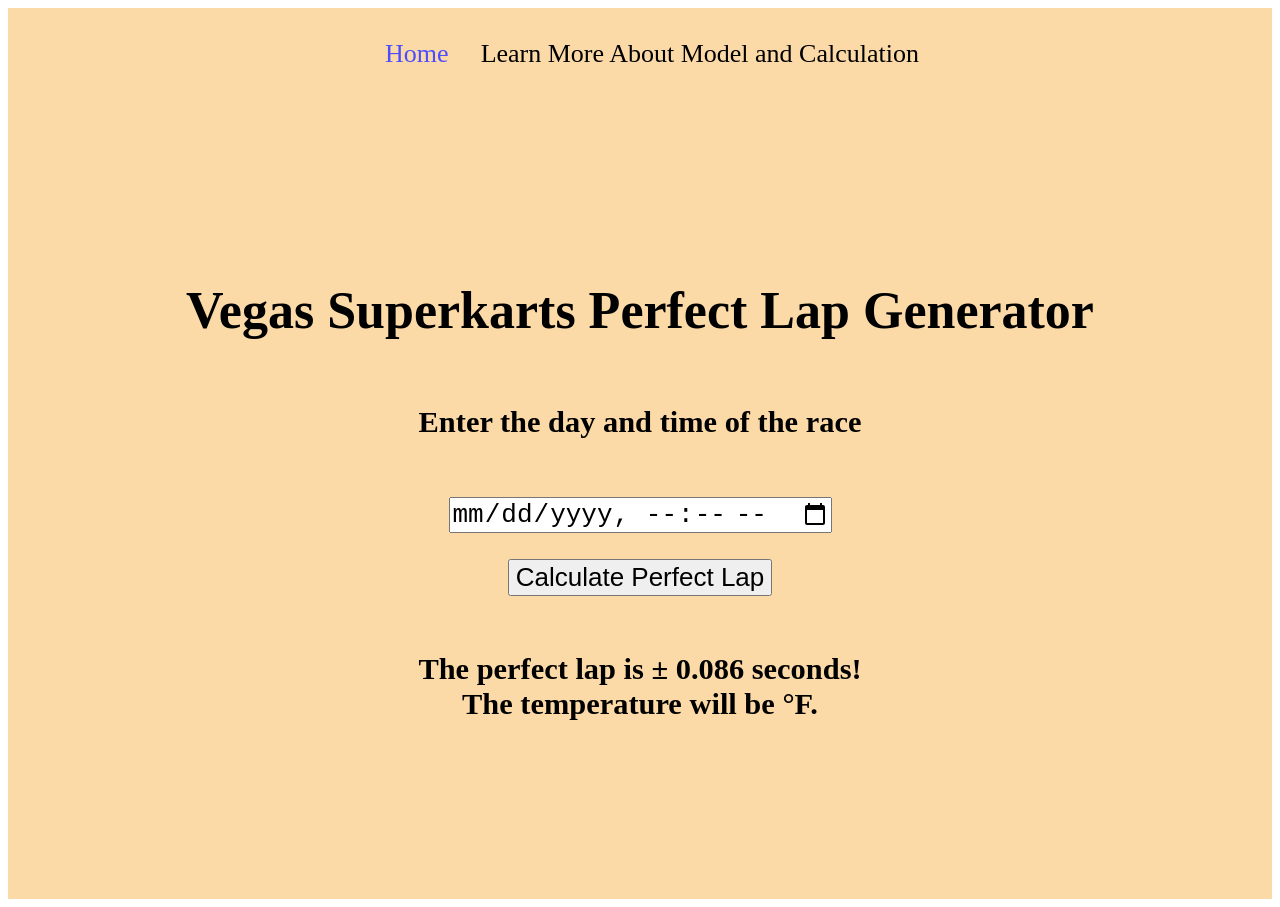
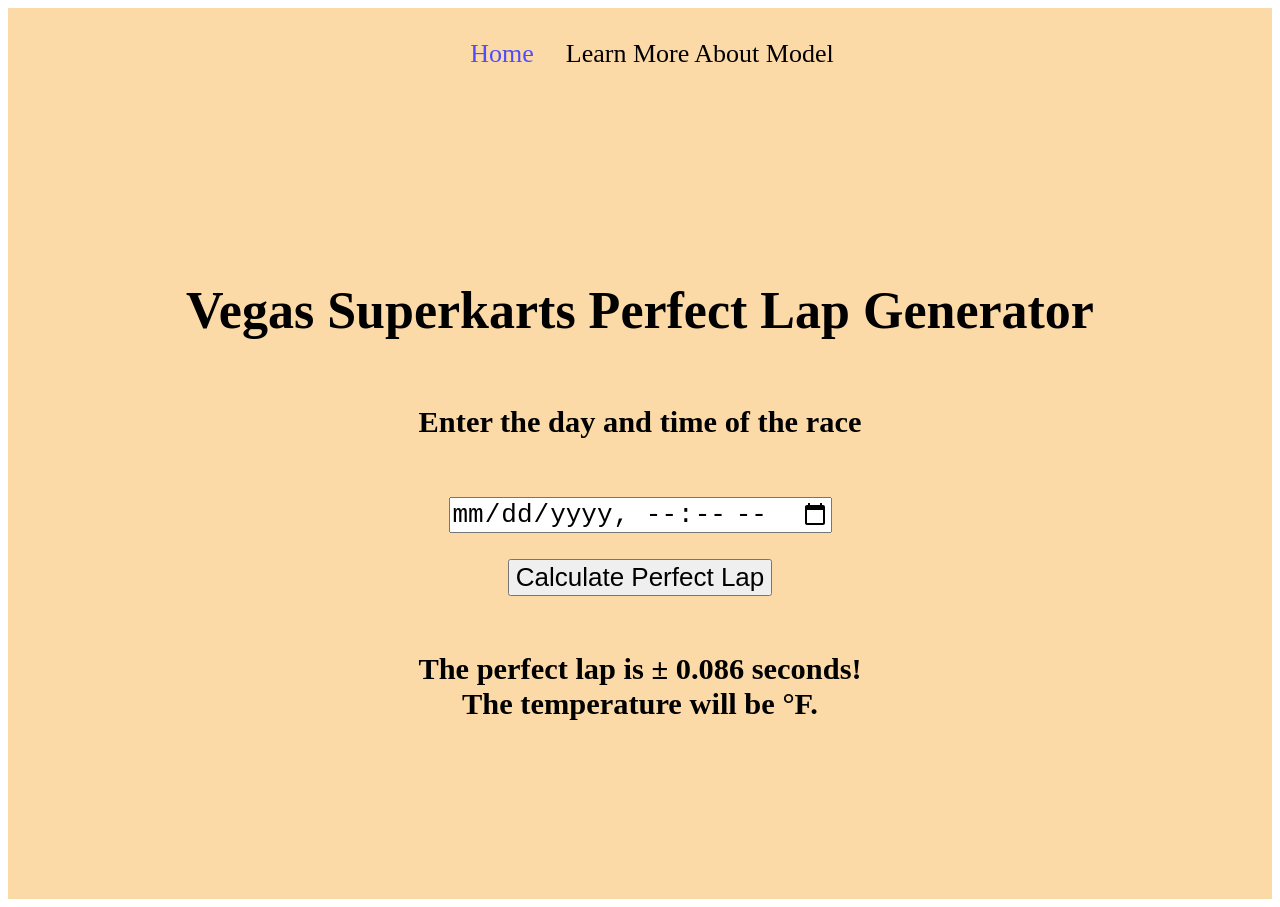
Before and after one commit to AlexanderBlake/Perfect-Lap, a React (Create React App) app in the folder client/: page / in a window 1280 px wide. Built offline with nearby package versions, Linux system fonts and the light colour scheme; no server answers.

Commit message:
Navbar Update

```diff
--- a/client/src/components/Navbar/index.js
+++ b/client/src/components/Navbar/index.js
@@ -8,7 +8,7 @@ const Navbar = () => {
             <Nav>
                 <NavMenu>
                     <NavLink to="/" activeStyle>Home</NavLink>
-                    <NavLink to="/about" activeStyle>Learn More About Model and Calculation</NavLink>
+                    <NavLink to="/about" activeStyle>Learn More About Model</NavLink>
                 </NavMenu>
             </Nav>
         </>
```
